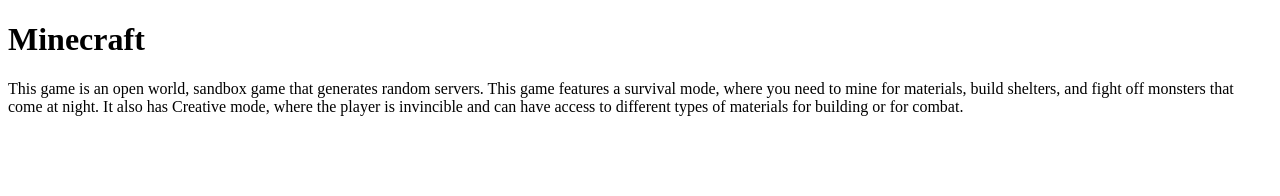
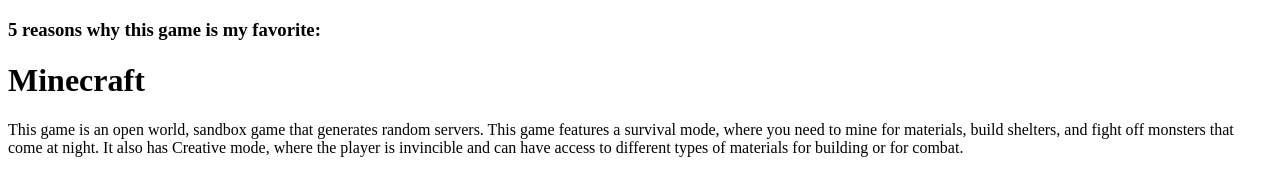
Before and after one commit to blzy12/Lithium-Lab1-Asuncion, a plain HTML site: page index.html in a window 1280 px wide. Drawn offline with Linux system fonts and the light colour scheme.

Commit message:
Update index.html

```diff
--- a/index.html
+++ b/index.html
@@ -10,6 +10,9 @@
 	</head>
 	<body>
 		<div>
+			<span>
+				<h3>5 reasons why this game is my favorite:</h3>
+			</span>
 			<h1>Minecraft</h1>
 			<p>This game is an open world, sandbox game that generates random servers.
 			This game features a survival mode, where you need to mine for materials, build shelters, and fight off monsters that come at night.
```
